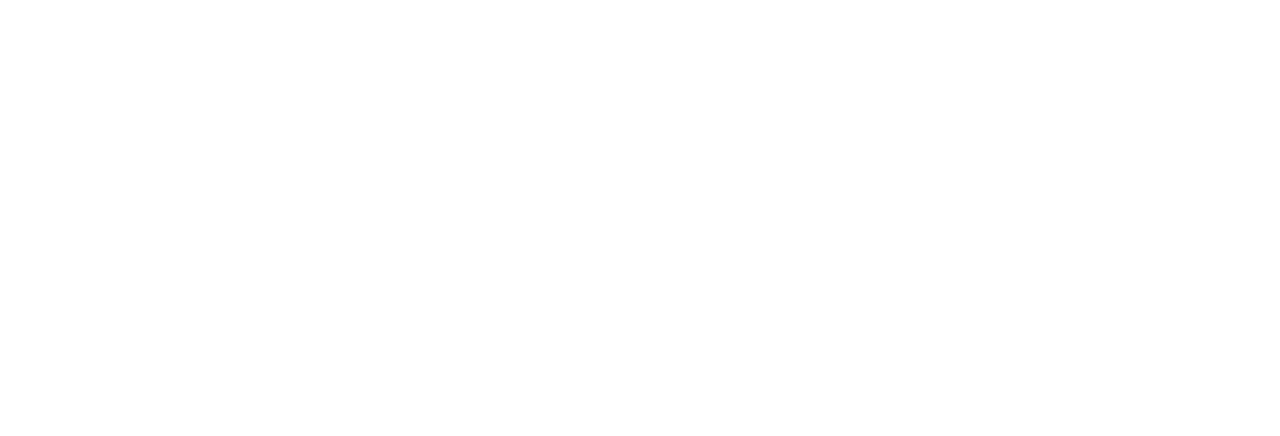
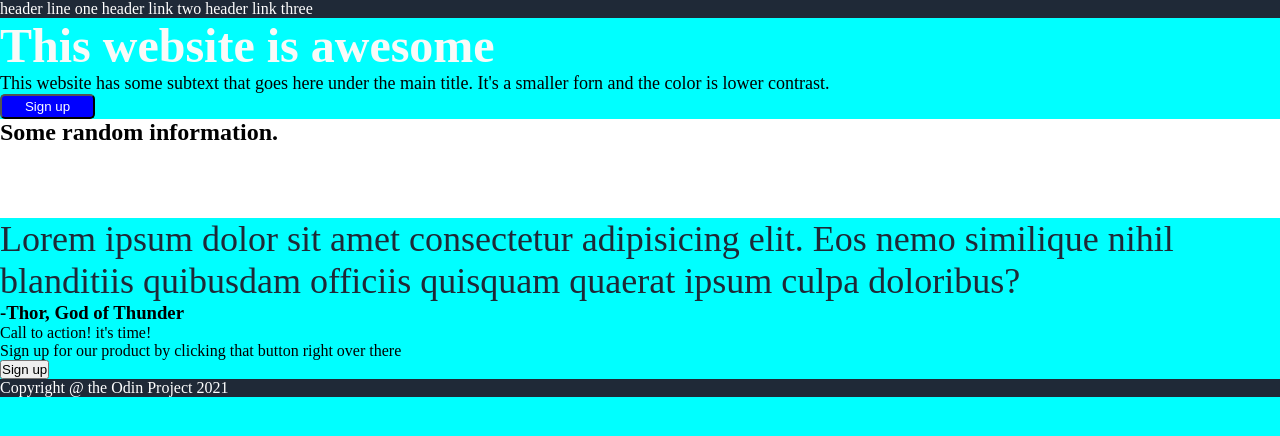
Before and after one commit to deepelegant99/landing-page, a plain HTML site: page index.html in a window 1280 px wide. Drawn offline with nearby package versions, Linux system fonts and the light colour scheme; files that its build step writes are made by us from their sources.

Commit message:
added font color header color

```diff
--- a/css/main.scss
+++ b/css/main.scss
@@ -0,0 +1,54 @@
+*{
+    margin:0;
+    padding:0;
+    box-sizing: border-box;
+}
+body{
+    background-color: aqua;
+}
+
+header{
+    color:white;
+    background-color: #1F2937;
+    nav{
+        display: inline;
+    }
+}
+
+.hero{
+    h3{
+        font-size: 48px;
+        font-weight:  extra-bold;
+        color:  #F9FAF8;
+    }
+    p{
+        font-size: 18px;
+        color: #ESE7EB;
+    }
+    button{
+        background-color: blue;
+        color: White;
+        height:25px;
+        width:95px;
+        border-radius: 5px 5px 5px 5px;
+    }
+
+}
+
+.random{
+    background-color: white;
+}
+
+.quote{
+    background-color: #ESE7EB;
+    p{
+        font-size: 36px;
+        font-family: light italic;
+        color: #1F2937;
+    }
+}
+
+footer{
+    color: white;
+    background-color: #1F2937;
+}
--- a/index.html
+++ b/index.html
@@ -8,6 +8,39 @@
     <link rel="stylesheet" href="./css/main.css">
 </head>
 <body>
-
+    <header>
+        <nav>header line one</nav>
+        <nav>header link two</nav>
+        <nav>header link three</nav>
+    </header>
+    <section class="hero">
+        <div>
+            <h3>This website is awesome</h3>
+            <p>This website has some subtext that goes here under
+                the main title. It's a smaller forn and the color
+                is lower contrast.
+            </p>
+            <button>Sign up</button>
+        </div>
+        <div></div>
+    </section>
+    <section class="random">
+        <h2>Some random information.</h2>
+        <div><img src="" alt=""></div>
+        <div><img src="" alt=""></div>
+        <div><img src="" alt=""></div>
+        <div><img src="" alt=""></div>
+    </section>
+    <section class="quote">
+        <p>Lorem ipsum dolor sit amet consectetur adipisicing elit. Eos nemo similique nihil blanditiis quibusdam officiis quisquam quaerat ipsum culpa doloribus?
+        </p>
+        <h3>-Thor, God of Thunder</h3>
+    </section>
+    <section class="action">
+        <div>Call to action! it's time!</div>
+        <div>Sign up for our product by clicking that button right over there</div>
+        <button>Sign up</button>
+    </section>
+    <footer><p>Copyright @ the Odin Project 2021</p></footer>
 </body>
 </html>
```
Also changed, not shown: css/main.css (added), 1 other file.
